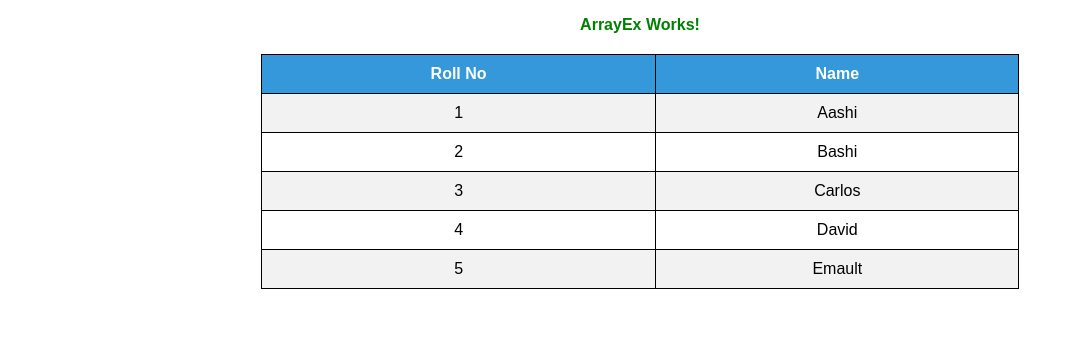
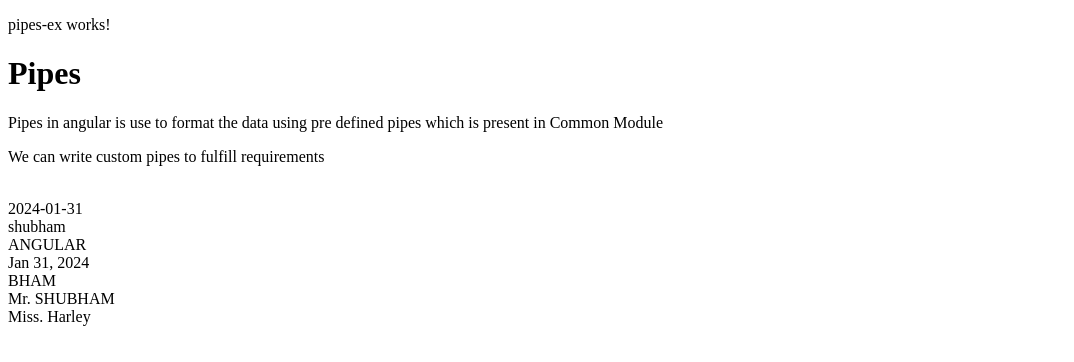
Before and after one commit to Shubhamhushe1/angularapp, an Angular app: page / in a window 1280 px wide. Shown: the top 362 px of the page, without its empty margins (0-1074 px from the left). Built offline with nearby package versions, Linux system fonts and the light colour scheme.

Commit message:
pipes and custom pipes

```diff
--- /dev/null
+++ b/src/app/nametitle.pipe.ts
@@ -0,0 +1,18 @@
+import { Pipe, PipeTransform } from '@angular/core';
+
+@Pipe({
+  name: 'nametitle',
+  standalone: true
+})
+export class NametitlePipe implements PipeTransform {
+
+  transform(name: string, gender: string): string {
+
+    if(gender === 'male'){
+      return "Mr. " + name;
+    }
+    else
+    return "Miss. " + name;
+  }
+
+}
--- /dev/null
+++ b/src/app/pipes-ex/pipes-ex.component.html
@@ -0,0 +1,25 @@
+<p>pipes-ex works!</p>
+
+<h1>Pipes</h1>
+<p>Pipes in angular is use to format the data using pre defined pipes which is present in Common Module</p>
+<p>We can write custom pipes to fulfill requirements </p>
+<br>
+
+{{myDate | date :'yyyy-MM-dd'}}
+<br>
+
+{{name | lowercase }}
+<br>
+
+{{course | uppercase }}
+<br>
+
+{{myDate | date}}
+<br>
+
+{{name | slice : 3:7 }}
+<br>
+
+{{name| nametitle :"male"}}
+<br>
+{{"Harley"| nametitle :"female"}}
--- /dev/null
+++ b/src/app/pipes-ex/pipes-ex.component.ts
@@ -0,0 +1,20 @@
+import { CommonModule } from '@angular/common';
+import { Component } from '@angular/core';
+import { NametitlePipe } from '../nametitle.pipe';
+
+@Component({
+  selector: 'app-pipes-ex',
+  standalone: true,
+  imports: [CommonModule,NametitlePipe],
+  templateUrl: './pipes-ex.component.html',
+  styleUrl: './pipes-ex.component.css'
+})
+export class PipesExComponent {
+
+  name : string ="SHUBHAM";
+
+  course : string = "angular";
+
+  myDate : Date = new Date();
+
+}
--- a/src/index.html
+++ b/src/index.html
@@ -11,7 +11,8 @@
 
   <!-- <app-addition> </app-addition>  We have to mention or write selector name as tag here  -->
 
-  <app-array-ex> </app-array-ex>
+  <!-- <app-array-ex> </app-array-ex> -->
+  <app-pipes-ex> </app-pipes-ex>
 
 </body>
 </html>
--- a/src/main.ts
+++ b/src/main.ts
@@ -3,6 +3,7 @@ import { appConfig } from './app/app.config';
 import { AppComponent } from './app/app.component';
 import { AdditionComponent } from './app/addition/addition.component';
 import { ArrayExComponent } from './app/array-ex/array-ex.component';
+import { PipesExComponent } from './app/pipes-ex/pipes-ex.component';
 
-bootstrapApplication(ArrayExComponent, appConfig)   // => We have to mention that the component name we want to run
+bootstrapApplication(PipesExComponent, appConfig)   // => We have to mention that the component name we want to run
   .catch((err) => console.error(err));
```
Also changed, not shown: src/app/pipes-ex/pipes-ex.component.css (added), 2 other files (tests, documents, lock files or other folders).
